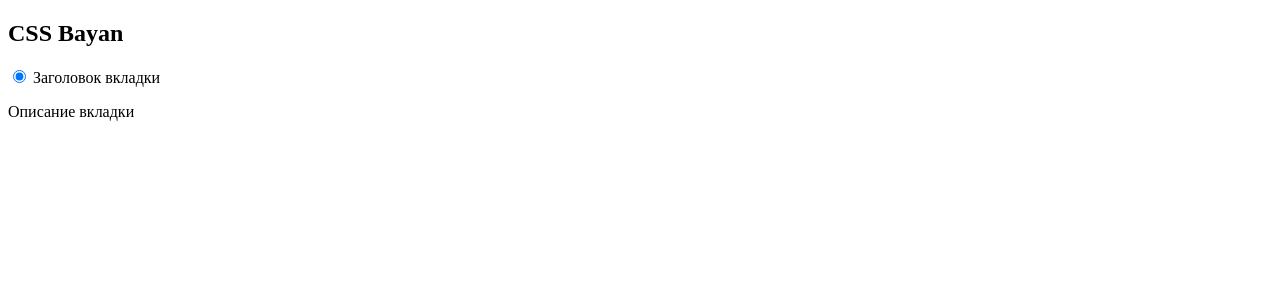
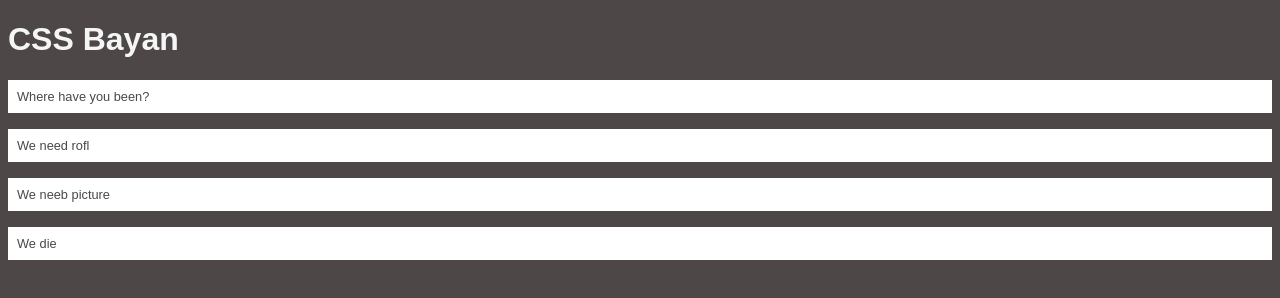
Before and after one commit to VladSoro/cssBayan, a plain HTML site: page cssBayan/index.html in a window 1280 px wide. Drawn offline with Linux system fonts and the light colour scheme.

Commit message:
feat: html + img create (Sunday, March 12, 2023 5:39:26 PM)

```diff
--- a/cssBayan/index.html
+++ b/cssBayan/index.html
@@ -11,18 +11,48 @@
 
 <body>
     <div class="wrapper">
-        <h2>CSS Bayan</h2>
-        <div class="list">
-            <div class="accardion">
-                <input type="radio" name="acor" id="acor1" checked="checked" />
-                <label for="acor1">Заголовок вкладки</label>
-                <div class="acor-body">
-                    <p>Описание вкладки</p>
+        <h1>CSS Bayan</h1>
+        <div class="faq-item">
+            <input type="checkbox" name="tab" id="tab1" checked="checked" />
+            <label for="tab1"><span class="accordion-header">Where have you been?<i class="arrow"></i></span>
+                <div class="faq-body">
+                    <img src="img/mem1.jpg" alt="mem1">
                 </div>
+            </label>
+        </div>
 
-            </div>
 
+        <div class="faq-item">
+            <input type="checkbox" name="tab" id="tab1" checked="checked" />
+            <label for="tab2"><span class="accordion-header">We need rofl<i class="arrow"></i></span>
+                <div class="faq-body">
+                    <img src="img/mem2.jpg" alt="mem2">
+                </div>
+            </label>
         </div>
+
+
+        <div class="faq-item">
+            <input type="checkbox" name="chacor" id="chacor1" checked="checked" />
+            <label for="chacor1"><span class="accordion-header">We neeb picture<i class="arrow"></i></span>
+                <div class="faq-body">
+                    <img src="img/mem3.jpeg" alt="mem1">
+                </div>
+            </label>
+        </div>
+
+        <div class="faq-item">
+            <input type="checkbox" name="tab" id="chacor4" checked="checked" />
+            <label for="chacor4"><span class="accordion-header">We die<i class="arrow"></i></span>
+                <div class="faq-body">
+                    <img src="img/mem4.jpeg" alt="mem1">
+                </div>
+            </label>
+        </div>
+
+
+
+
     </div>
 </body>
 
--- a/cssBayan/style.css
+++ b/cssBayan/style.css
@@ -0,0 +1,55 @@
+* {
+    box-sizing: border-box;
+}
+
+body {
+    background-color: #4d4747;
+    font-family: 'Arial', sans-serif;
+    color: whitesmoke;
+}
+
+.wrapper {
+    width: 100%;
+    margin: 0 auto;
+}
+
+.tab input,
+.faq-body {
+    display: none;
+}
+
+.faq-item {
+    background: white;
+    color: #4d4747;
+    margin-bottom: 1rem;
+}
+
+
+.faq-item input {
+    visibility: hidden;
+    display: block;
+    height: 0;
+    margin: 0;
+  }
+
+
+  .faq-item label {
+    cursor: default;
+    border: 0.05em solid rgb(255 255 255 / 10%);
+    display: flex;
+    flex-direction: column;
+    justify-content: space-between;
+    padding: 0.625em;
+    font-size: 0.8em;
+    width: 100%;
+    box-sizing: border-box;
+    z-index: 100;
+  }
+
+  .accordion .accordion-header {
+    display: flex;
+    justify-content: space-between;
+    align-items: center;
+    color: #88b8ff;
+    font-weight: bold;
+  }
```
Also changed, not shown: cssBayan/img/mem1.jpg (added), cssBayan/img/mem2.jpg (added), cssBayan/img/mem3.jpeg (added), cssBayan/img/mem4.jpeg (added).
